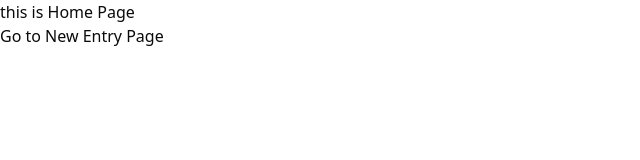
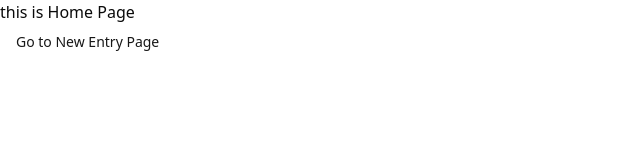
Before and after one commit to RadekKosiada/journal-app, a Next.js app: page / in a window 1280 px wide. Shown: the top 160 px of the page, without its empty margins (0-640 px from the left). Built offline with nearby package versions, Linux system fonts and the light colour scheme.

Commit message:
create custom Link to use shadcn Button variants

```diff
--- a/src/app/page.tsx
+++ b/src/app/page.tsx
@@ -1,10 +1,10 @@
-import Link from "next/link";
+import { ButtonLink } from "@/components/ui/link";
 
 export default function Home() {
     return (
         <>
             <h1>this is Home Page</h1>
-            <Link href="/new-entry">Go to New Entry Page</Link>
+            <ButtonLink variant="link" href="/new-entry">Go to New Entry Page</ButtonLink>
         </>
 
     );
--- /dev/null
+++ b/src/components/ui/link.tsx
@@ -0,0 +1,35 @@
+import { buttonVariants } from "@/components/ui/button";
+import { cn } from "@/lib/utils";
+import { type VariantProps } from "class-variance-authority";
+import Link, { LinkProps } from 'next/link';
+import { HTMLProps } from 'react';
+
+
+function ButtonLink({
+    className,
+    variant,
+    replace,
+    scroll,
+    prefetch,
+    onNavigate,
+    size,
+    href,
+    children,
+    ...props
+}: LinkProps & HTMLProps<HTMLAnchorElement> & VariantProps<typeof buttonVariants>) {
+    return (
+        <Link
+            href={href}
+            className={cn(buttonVariants({ variant, size, className }))}
+            replace={replace}
+            scroll={scroll}
+            prefetch={prefetch}
+            onNavigate={onNavigate}
+            {...props}
+        >
+            {children}
+        </Link>
+    );
+}
+
+export { ButtonLink };
```
